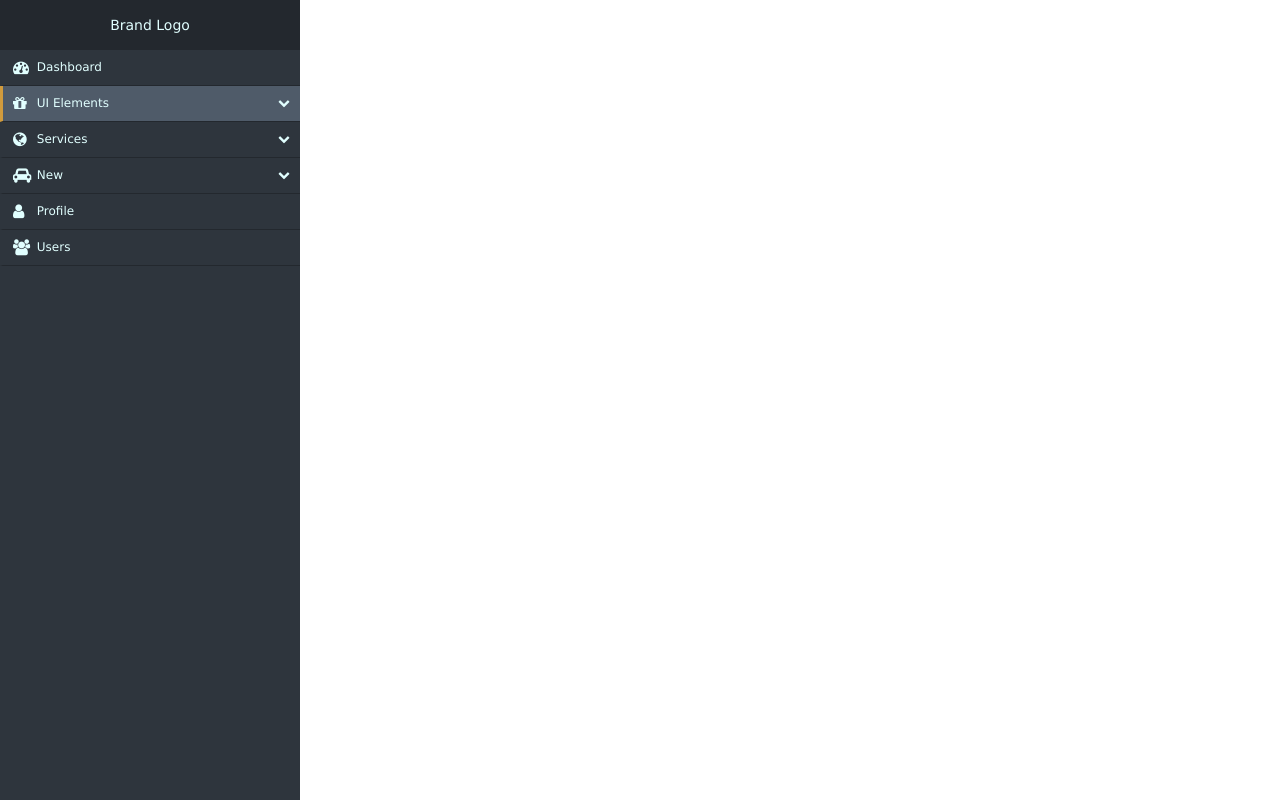
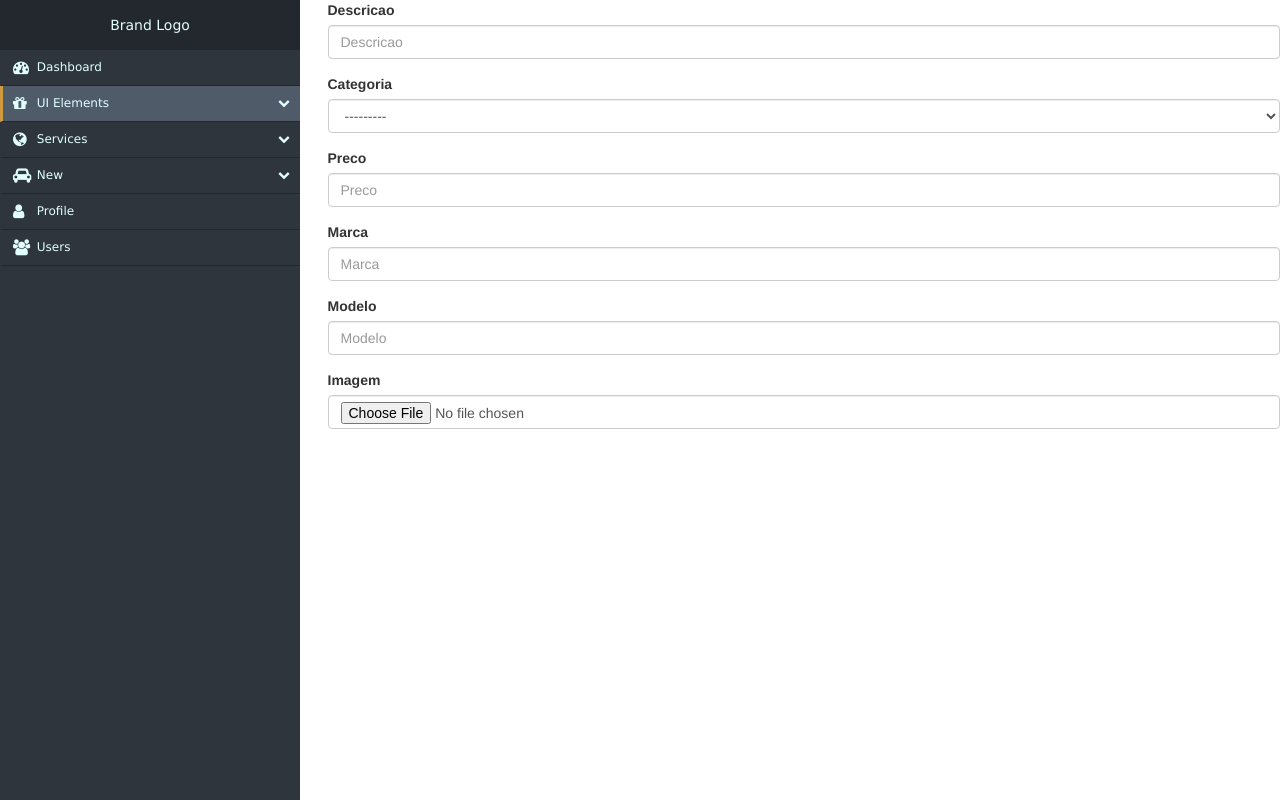
Before and after one commit to kristchen/easy2make, a Django app: template produto/templates/adicionar_produto_form.html in a window 1280 px wide. Run offline with Django 3.2, Linux system fonts and the light colour scheme; the template is opened without the code that fills it: values that come from a table or form of the project are taken from there, others are empty; tables that the repository leaves empty hold one stand-in row (values such as "Sample post"); some libraries are stand-ins or nearby versions.

Commit message:
adicionar campo categoria

```diff
--- a/easy2make/settings.py
+++ b/easy2make/settings.py
@@ -117,7 +117,7 @@
 # Internationalization
 # https://docs.djangoproject.com/en/2.1/topics/i18n/
 
-LANGUAGE_CODE = 'en-us'
+LANGUAGE_CODE = 'pt-br'
 
 TIME_ZONE = 'UTC'
 
--- a/easy2make/templates/base.html
+++ b/easy2make/templates/base.html
@@ -5,7 +5,10 @@
 {% bootstrap_javascript jquery=True %}
 {% bootstrap_messages %}
 {% load static from staticfiles %}
+
 <link rel="stylesheet" type="text/css" href="{% static 'css/base.css' %}">
+
+
 <link href="//maxcdn.bootstrapcdn.com/font-awesome/4.2.0/css/font-awesome.min.css" rel="stylesheet">
 
 </head>
--- a/produto/forms.py
+++ b/produto/forms.py
@@ -0,0 +1,8 @@
+from django.forms import ModelForm, ModelChoiceField
+from .models import Produto, Categoria
+
+class ProdutoForm(ModelForm):
+    class Meta:
+        model = Produto
+        categoria = ModelChoiceField(queryset=Categoria.objects.all(),to_field_name="categoria",empty_label="Nao existem categorias")
+        fields = ['descricao','categoria','preco', 'marca', 'modelo','imagem']
--- a/produto/models.py
+++ b/produto/models.py
@@ -1,11 +1,16 @@
 from django.db import models
 from django.urls import reverse
+
+class Categoria(models.Model):
+    descricao = models.CharField(max_length=255, null=False)
 
 class Produto(models.Model):
     descricao = models.CharField(max_length=255, null=False)
     preco = models.DecimalField(max_digits=10, decimal_places=2, null=False)
     marca = models.CharField(max_length=255, blank=True, default='')
+    quantidade = models.IntegerField(null=False, default=0)
     modelo = models.CharField(max_length=255, blank=True, default='')
+    categoria = models.ForeignKey(Categoria, on_delete=models.CASCADE)
     imagem = models.ImageField(blank=True)
 
     def get_absolute_url(self):
--- a/produto/views.py
+++ b/produto/views.py
@@ -1,10 +1,11 @@
 from django.shortcuts import render
 from django.views.generic.edit import CreateView, UpdateView, DeleteView
 from .models import Produto
+from .forms import ProdutoForm
 
 class ProdutoCreate(CreateView):
     model = Produto
-    fields = ['descricao','marca','modelo','imagem','preco']
+    form_class = ProdutoForm
     template_name = 'adicionar_produto_form.html'
 
     def form_invalid(self, form):
```
Also changed, not shown: produto/migrations/0001_initial.py, produto/migrations/0002_produto_quantidade.py (added).
